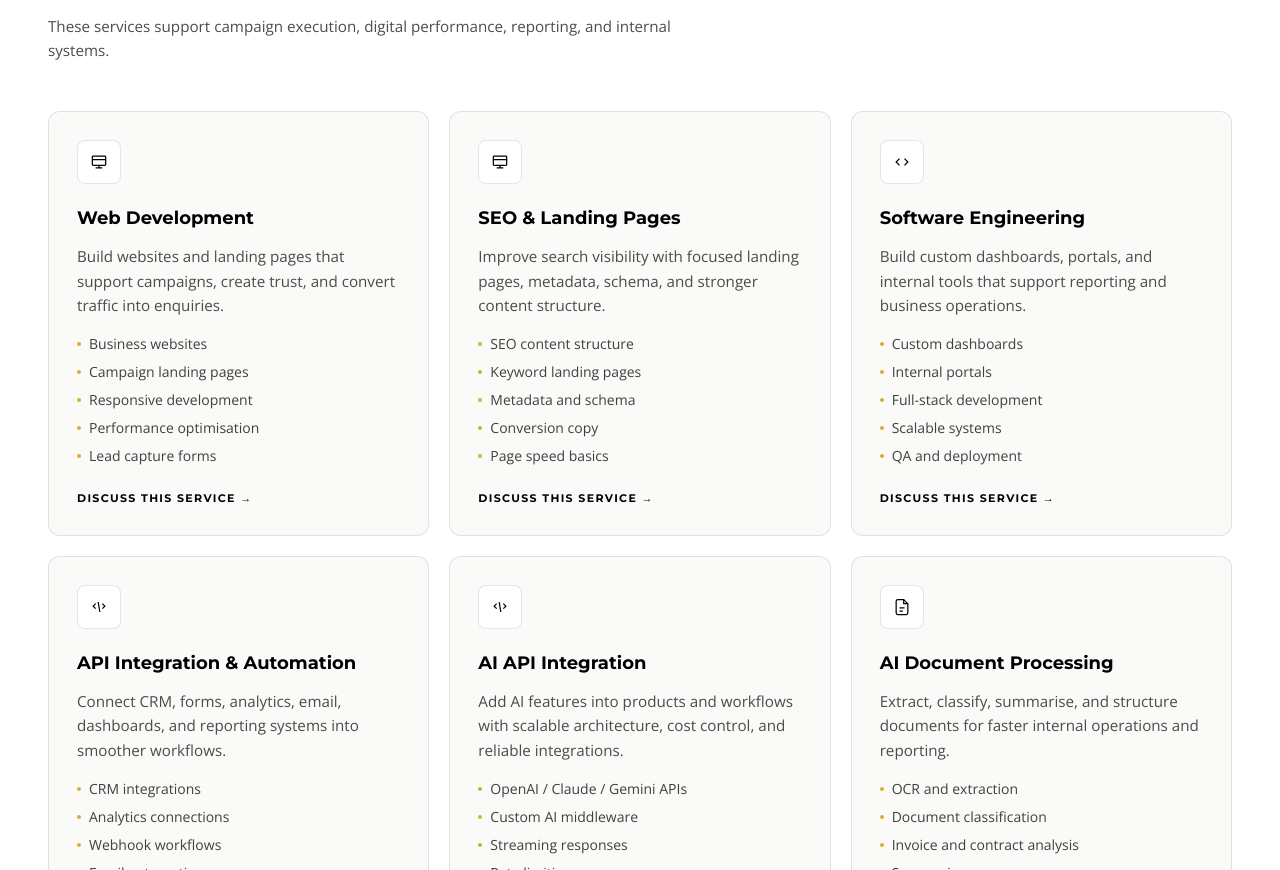
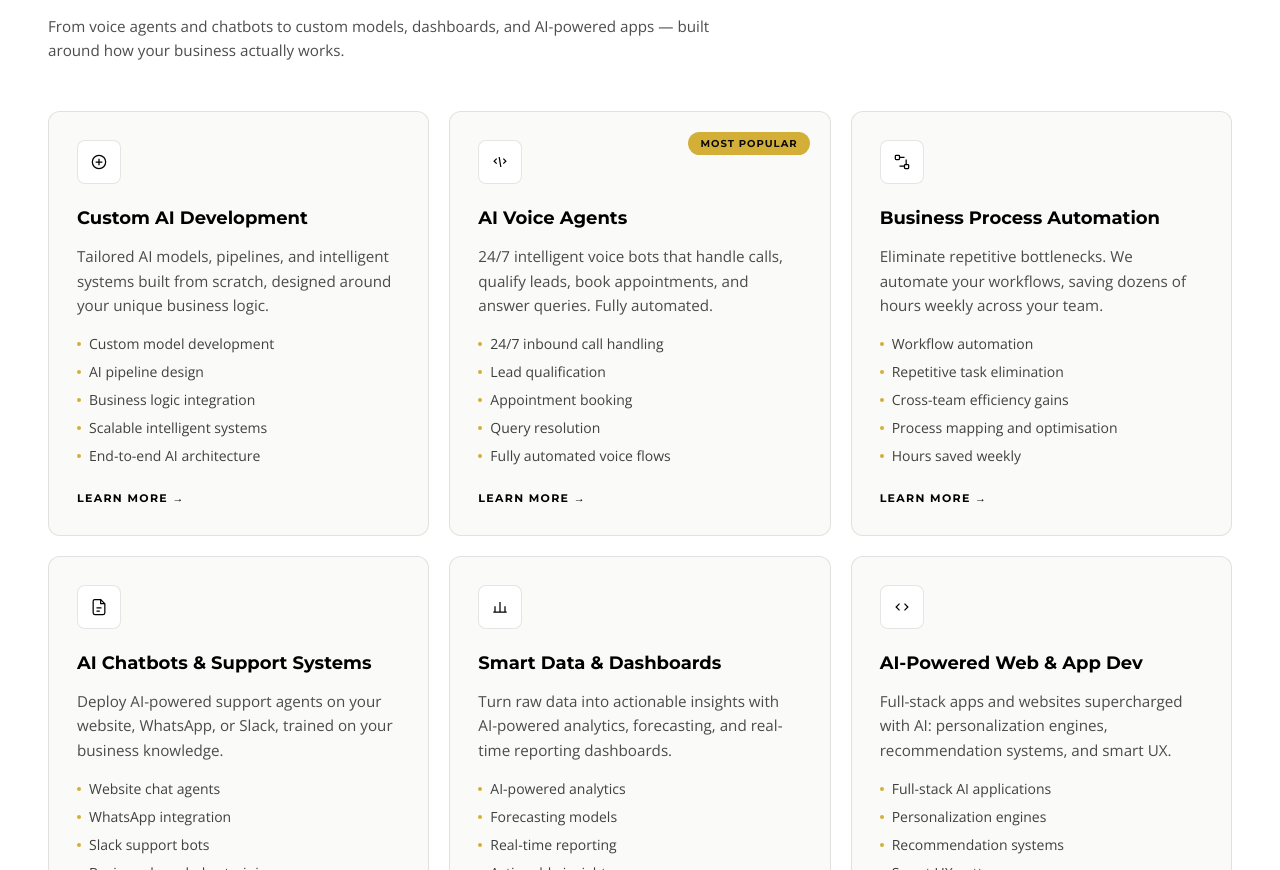
Before and after one commit to Sachinkushwaha535/Armedia, a Next.js app in the folder local/: page /services in a window 1280 px wide. Shown: the part 2650-3520 px from the top of the page. Built offline with nearby package versions, Linux system fonts and the light colour scheme; no server answers.

Commit message:
add AI services

```diff
--- a/local/src/components/ServicesPage.tsx
+++ b/local/src/components/ServicesPage.tsx
@@ -2,7 +2,7 @@
 
 import Link from 'next/link'
 import { useState } from 'react'
-import { coreServiceCards, supportingServiceCards } from '../data/armediaServices'
+import { aiServiceCards, coreServiceCards, supportingServiceCards } from '../data/armediaServices'
 import ServicesOfferingsSection from './services/ServicesOfferingsSection'
 import {
   servicesMethodSlides,
@@ -45,6 +45,13 @@ function ServicesPage() {
         title="Growth, media, and intelligence services"
         description="These are the main services Armedia leads with — aligned with strategy, advertising, AI workflows, BI, and connected campaign delivery."
         services={coreServiceCards}
+      />
+
+      <ServicesOfferingsSection
+        kicker="AI solutions"
+        title="Intelligent automation and custom AI systems"
+        description="From voice agents and chatbots to custom models, dashboards, and AI-powered apps — built around how your business actually works."
+        services={aiServiceCards}
       />
 
       <ServicesOfferingsSection
--- a/local/src/components/services/ServicesOfferingsSection.tsx
+++ b/local/src/components/services/ServicesOfferingsSection.tsx
@@ -20,6 +20,9 @@ function ServicesOfferingsSection({ kicker, title, description, services }: Serv
         <div className="services-offerings-grid mt-12">
           {services.map((service) => (
             <article key={service.id} id={service.id} className="services-offering-card scroll-mt-28">
+              {service.badge ? (
+                <span className="services-offering-badge">{service.badge}</span>
+              ) : null}
               <ArmediaServiceIcon variant={service.icon} />
               <h3 className="mt-5 font-heading text-lg font-bold text-black">{service.title}</h3>
               <p className="armedia-body mt-3 text-black/70">{service.desc}</p>
@@ -32,7 +35,7 @@ function ServicesOfferingsSection({ kicker, title, description, services }: Serv
                 ))}
               </ul>
               <Link href={service.href} className="services-offering-link mt-6 inline-flex">
-                Discuss this service →
+                {service.linkLabel ?? 'Discuss this service →'}
               </Link>
             </article>
           ))}
--- a/local/src/data/armediaServices.ts
+++ b/local/src/data/armediaServices.ts
@@ -18,6 +18,8 @@ export type ArmediaServiceCard = {
   items: string[]
   icon: ArmediaServiceIconKey
   href: string
+  badge?: string
+  linkLabel?: string
 }
 
 export const coreServiceCards: ArmediaServiceCard[] = [
@@ -149,6 +151,100 @@ export const coreServiceCards: ArmediaServiceCard[] = [
   },
 ]
 
+export const aiServiceCards: ArmediaServiceCard[] = [
+  {
+    id: 'custom-ai-development',
+    title: 'Custom AI Development',
+    desc: 'Tailored AI models, pipelines, and intelligent systems built from scratch, designed around your unique business logic.',
+    items: [
+      'Custom model development',
+      'AI pipeline design',
+      'Business logic integration',
+      'Scalable intelligent systems',
+      'End-to-end AI architecture',
+    ],
+    icon: 'ai',
+    href: '/contact',
+    linkLabel: 'Learn More →',
+  },
+  {
+    id: 'ai-voice-agents',
+    title: 'AI Voice Agents',
+    desc: '24/7 intelligent voice bots that handle calls, qualify leads, book appointments, and answer queries. Fully automated.',
+    items: [
+      '24/7 inbound call handling',
+      'Lead qualification',
+      'Appointment booking',
+      'Query resolution',
+      'Fully automated voice flows',
+    ],
+    icon: 'aiapi',
+    href: '/contact',
+    badge: 'Most Popular',
+    linkLabel: 'Learn More →',
+  },
+  {
+    id: 'business-process-automation',
+    title: 'Business Process Automation',
+    desc: 'Eliminate repetitive bottlenecks. We automate your workflows, saving dozens of hours weekly across your team.',
+    items: [
+      'Workflow automation',
+      'Repetitive task elimination',
+      'Cross-team efficiency gains',
+      'Process mapping and optimisation',
+      'Hours saved weekly',
+    ],
+    icon: 'workflow',
+    href: '/contact',
+    linkLabel: 'Learn More →',
+  },
+  {
+    id: 'ai-chatbots-support',
+    title: 'AI Chatbots & Support Systems',
+    desc: 'Deploy AI-powered support agents on your website, WhatsApp, or Slack, trained on your business knowledge.',
+    items: [
+      'Website chat agents',
+      'WhatsApp integration',
+      'Slack support bots',
+      'Business knowledge training',
+      'Always-on customer support',
+    ],
+    icon: 'docai',
+    href: '/contact',
+    linkLabel: 'Learn More →',
+  },
+  {
+    id: 'smart-data-dashboards',
+    title: 'Smart Data & Dashboards',
+    desc: 'Turn raw data into actionable insights with AI-powered analytics, forecasting, and real-time reporting dashboards.',
+    items: [
+      'AI-powered analytics',
+      'Forecasting models',
+      'Real-time reporting',
+      'Actionable insights',
+      'Executive dashboards',
+    ],
+    icon: 'data',
+    href: '/contact',
+    linkLabel: 'Learn More →',
+  },
+  {
+    id: 'ai-powered-web-app-dev',
+    title: 'AI-Powered Web & App Dev',
+    desc: 'Full-stack apps and websites supercharged with AI: personalization engines, recommendation systems, and smart UX.',
+    items: [
+      'Full-stack AI applications',
+      'Personalization engines',
+      'Recommendation systems',
+      'Smart UX patterns',
+      'Intelligent web products',
+    ],
+    icon: 'code',
+    href: '/contact',
+    linkLabel: 'Learn More →',
+  },
+]
+
 export const supportingServiceCards: ArmediaServiceCard[] = [
   {
     id: 'web-development',
--- a/local/src/styles/armedia-services.css
+++ b/local/src/styles/armedia-services.css
@@ -134,7 +134,11 @@
 }
 
 .services-offering-card {
-  @apply flex h-full flex-col rounded-xl border border-black/10 bg-[#fafaf8] p-6 transition-shadow duration-200 hover:shadow-[0_12px_32px_rgba(0,0,0,0.06)] lg:p-7;
+  @apply relative flex h-full flex-col rounded-xl border border-black/10 bg-[#fafaf8] p-6 transition-shadow duration-200 hover:shadow-[0_12px_32px_rgba(0,0,0,0.06)] lg:p-7;
+}
+
+.services-offering-badge {
+  @apply absolute right-5 top-5 rounded-full bg-brand-gold px-3 py-1 font-heading text-[10px] font-bold uppercase tracking-[0.1em] text-brand-dark;
 }
 
 .services-offering-icon {
```
